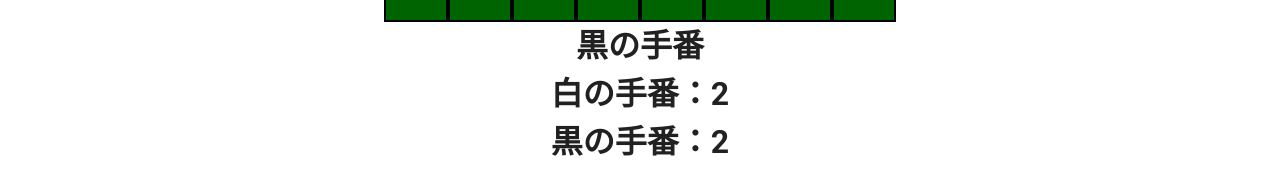
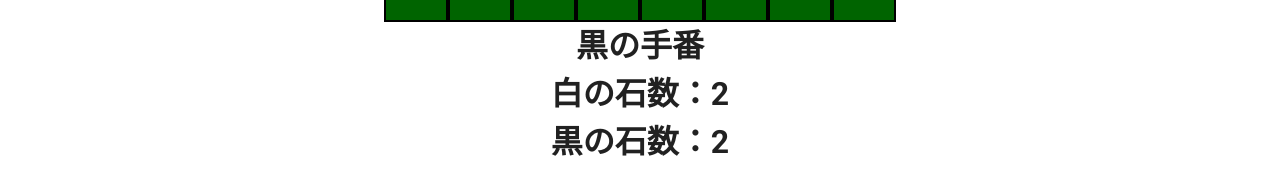
Before and after one commit to beginerbeginer/reversi-vue-ts, a Vue app: page /game in a window 1280 px wide. Shown: the part 566-760 px from the top of the page. Built offline with nearby package versions, Linux system fonts and the light colour scheme.

Commit message:
feat: display stone counts instead of turn labels

```diff
--- a/src/components/reversi/VGame.vue
+++ b/src/components/reversi/VGame.vue
@@ -8,10 +8,10 @@
       <h1>{{ current }}</h1>
     </v-layout>
     <v-layout justify-center>
-      <h1>白の手番：{{ board.whites }}</h1>
+      <h1>白の石数：{{ board.whites }}</h1>
     </v-layout>
     <v-layout justify-center>
-      <h1>黒の手番：{{ board.blacks }}</h1>
+      <h1>黒の石数：{{ board.blacks }}</h1>
     </v-layout>
   </v-container>
 </template>
```
